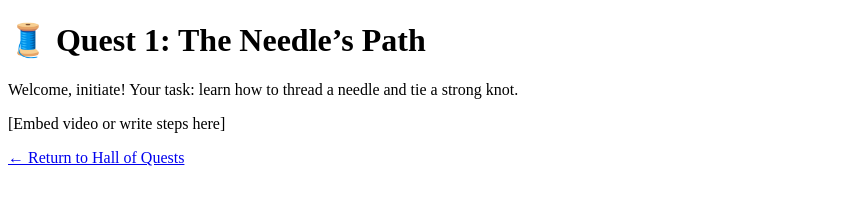
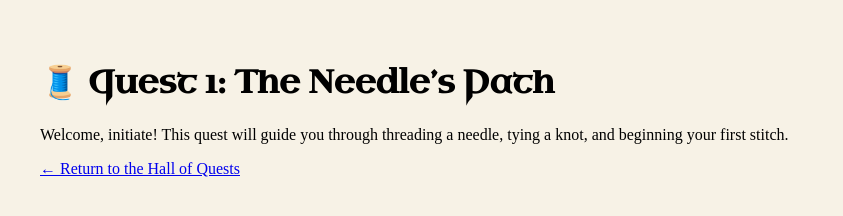
Before and after one commit to shelbcat-closet/shelbcat-closet, a plain HTML site: page quest1.html in a window 1280 px wide. Shown: the whole page, without its empty margins (0-843 px from the left). Drawn offline with Linux system fonts and the light colour scheme.

Commit message:
Update quest1.html

```diff
--- a/quest1.html
+++ b/quest1.html
@@ -1,13 +1,23 @@
 <!DOCTYPE html>
 <html>
 <head>
-  <meta charset="UTF-8">
   <title>Quest 1: The Needle’s Path</title>
+  <link href="https://fonts.googleapis.com/css2?family=Uncial+Antiqua&display=swap" rel="stylesheet">
+  <style>
+    body {
+      font-family: 'Gloock', serif;
+      background-color: #f7f2e6;
+      padding: 2em;
+    }
+    h1 {
+      font-family: 'Uncial Antiqua', serif;
+      font-size: 2em;
+    }
+  </style>
 </head>
 <body>
   <h1>🧵 Quest 1: The Needle’s Path</h1>
-  <p>Welcome, initiate! Your task: learn how to thread a needle and tie a strong knot.</p>
-  <p>[Embed video or write steps here]</p>
-  <p><a href="index.html">← Return to Hall of Quests</a></p>
+  <p>Welcome, initiate! This quest will guide you through threading a needle, tying a knot, and beginning your first stitch.</p>
+  <p><a href="scroll.html">← Return to the Hall of Quests</a></p>
 </body>
 </html>
```
